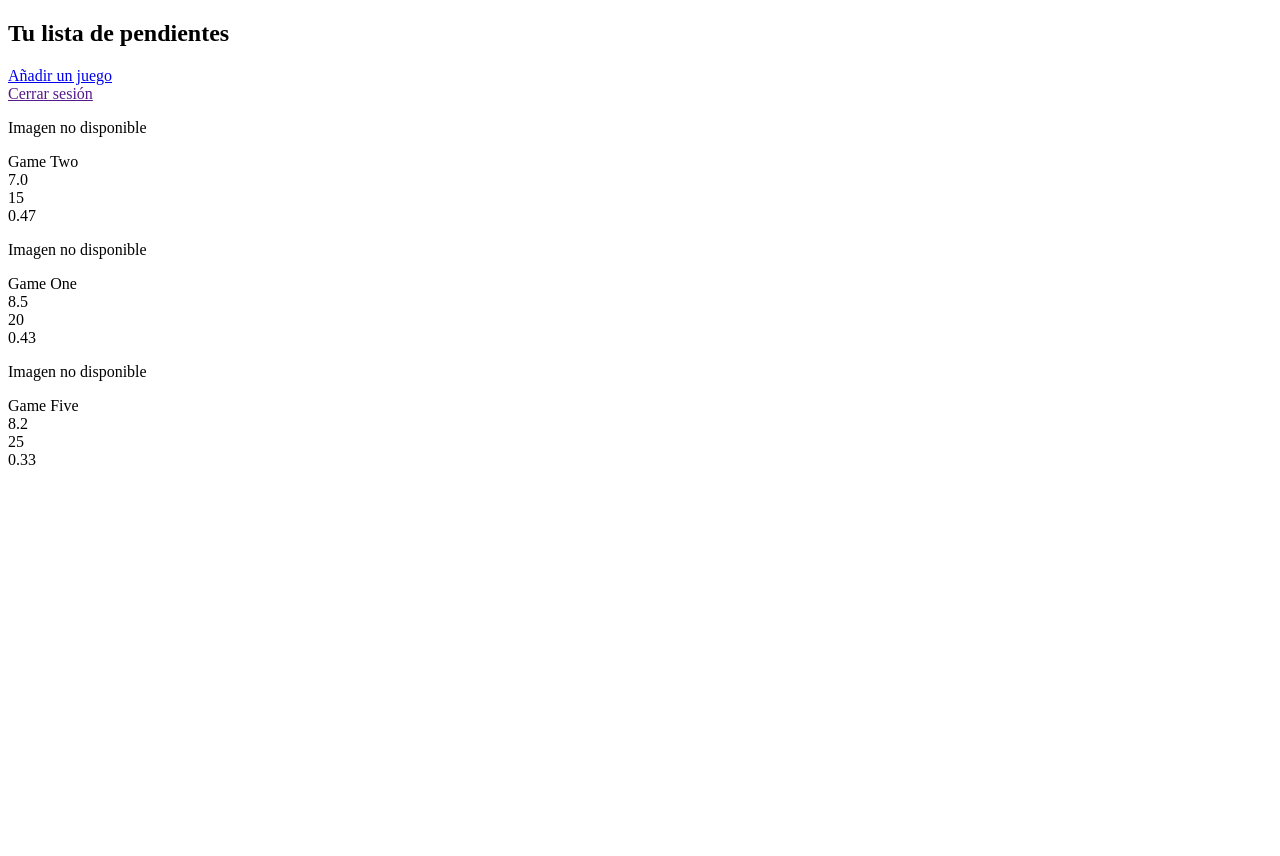
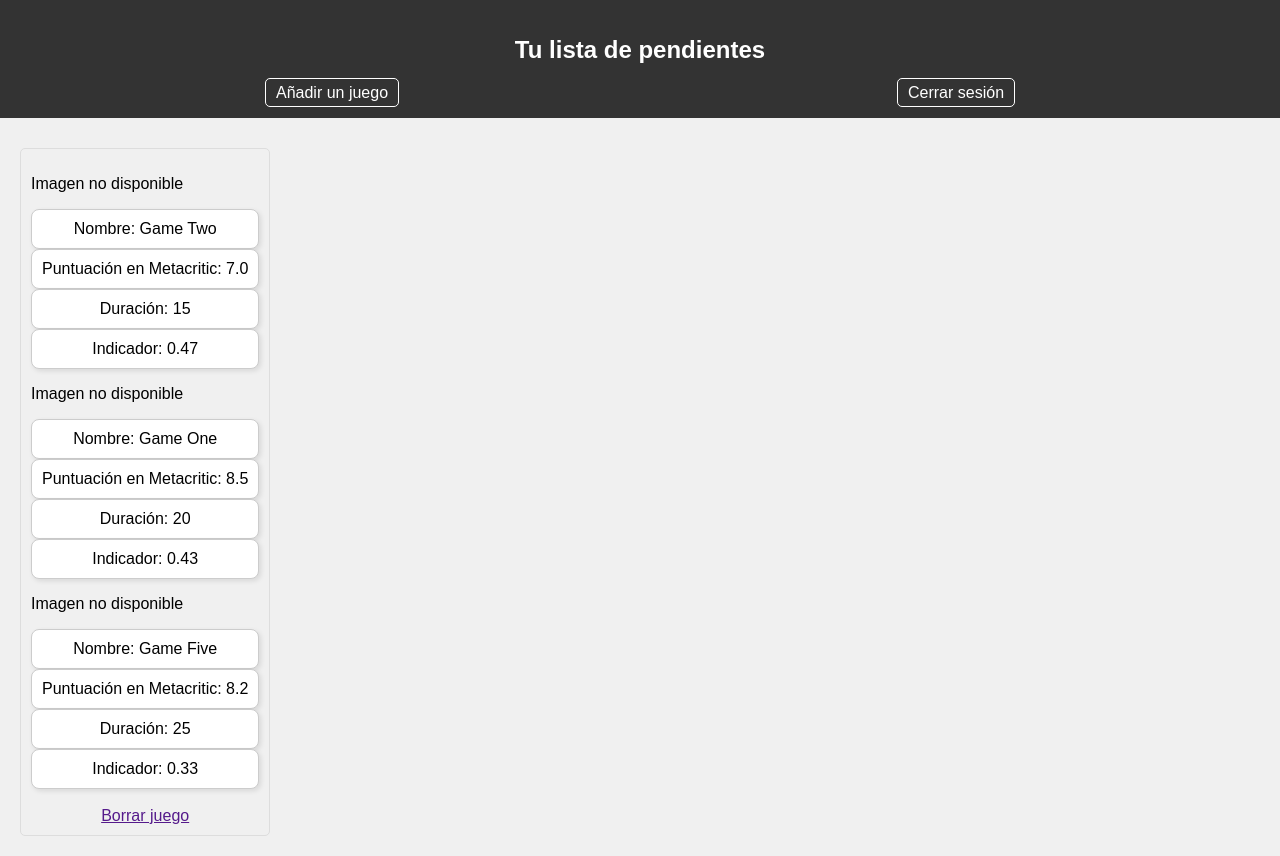
Before and after one commit to alockgoy/juegospendientes, a PHP site: page /php/principal.php in a window 1280 px wide. Before the commit the page ends 465 px from the top, so only its background shows below. Run offline with PHP 8.4, Linux system fonts and the light colour scheme; a user stored in the database is signed in; data comes from the database, SQL or seed files in the repository.

Commit message:
Añadiendo css
Falta hacer que los elementos se muestren en fila y no uno debajo de otro

```diff
--- a/css/principal.css
+++ b/css/principal.css
@@ -0,0 +1,74 @@
+/* Estilos generales */
+body {
+    font-family: sans-serif;
+    margin: 0;
+    padding: 0;
+    background-color: #f0f0f0;
+}
+
+header {
+    background-color: #333;
+    color: white;
+    padding: 1rem;
+    text-align: center;
+}
+
+nav {
+    display: flex;
+    justify-content: space-around;
+    margin-top: 10px;
+}
+
+nav a {
+    color: white;
+    text-decoration: none;
+    padding: 5px 10px;
+    border: 1px solid white;
+    border-radius: 5px;
+}
+
+nav a:hover{
+    background-color: white;
+    color: black;
+}
+
+main {
+    padding: 20px;
+}
+
+.contenedor {
+    display: inline-block;
+    flex-wrap: wrap;
+    justify-content: center;
+    gap: 20px;
+}
+
+.contenedor { /* Contenedor para los datos del juego */
+    border: 1px solid #ddd; /* Borde sutil */
+    padding: 10px;
+    border-radius: 5px; /* Bordes redondeados */
+    text-align: left; /* Alinea el texto a la izquierda */
+    margin-top: 10px; /* Separación de la imagen */
+}
+
+.contenedor a {
+    display: block;
+    text-align: center;
+}
+
+.texto {
+    border: 1px solid #ccc;
+    padding: 10px;
+    text-align: center;
+    box-shadow: 2px 2px 5px rgba(0, 0, 0, 0.1);
+    background-color: white;
+    border-radius: 8px;
+}
+
+img{
+    max-width: 300px;
+    max-height: 300px;
+    display: block;
+    margin: 0 auto 10px; /* Centra la imagen horizontalmente */
+    border-radius: 5px;
+}
--- a/index.html
+++ b/index.html
@@ -14,9 +14,9 @@
   <meta property="og:image" content=""/>
   <meta property="og:image:alt" content=""/>
 
-  <link rel="icon" href="/favicon.ico" sizes="any"/>
-  <link rel="icon" href="/icon.svg" type="image/svg+xml"/>
-  <link rel="apple-touch-icon" href="icon.png"/>
+  <link rel="icon" href="./favicon.ico" sizes="any"/>
+  <link rel="icon" href="./icon.svg" type="image/svg+xml"/>
+  <link rel="apple-touch-icon" href="./icon.png"/>
 
   <link rel="manifest" href="site.webmanifest"/>
   <meta name="theme-color" content="#fafafa"/>
--- a/php/principal.php
+++ b/php/principal.php
@@ -33,6 +33,7 @@ if (!isset($_SESSION['nombre_usuario'])) {
 <head>
     <meta charset="UTF-8">
     <meta name="viewport" content="width=device-width, initial-scale=1.0">
+    <link rel="stylesheet" type="text/css" href="../css/principal.css" />
     <title>Tus juegos pendientes</title>
 </head>
 
@@ -47,7 +48,7 @@ if (!isset($_SESSION['nombre_usuario'])) {
             </section>
 
             <section>
-                <a href="">Cerrar sesión</a>
+                <a href="./logout.php">Cerrar sesión</a>
             </section>
         </nav>
     </header>
@@ -91,10 +92,10 @@ if (!isset($_SESSION['nombre_usuario'])) {
                         }
 
                         // Mostrar otros datos
-                        echo '<div class="texto">' . htmlspecialchars($fila['nombre']) . '</div>';
-                        echo '<div class="texto">' . htmlspecialchars($fila['puntuacion_metacritic']) . '</div>';
-                        echo '<div class="texto">' . htmlspecialchars($fila['duracion_horas']) . '</div>';
-                        echo '<div class="texto">' . htmlspecialchars($fila['indicador']) . '</div>';
+                        echo '<div class="texto"> Nombre: ' . htmlspecialchars($fila['nombre']) . '</div>';
+                        echo '<div class="texto">Puntuación en Metacritic: ' . htmlspecialchars($fila['puntuacion_metacritic']) . '</div>';
+                        echo '<div class="texto">Duración: ' . htmlspecialchars($fila['duracion_horas']) . '</div>';
+                        echo '<div class="texto"> Indicador: ' . htmlspecialchars($fila['indicador']) . '</div>';
                     }
                 } else {
                     echo "<p><strong>No hay datos disponibles</strong></p>";
@@ -109,6 +110,8 @@ if (!isset($_SESSION['nombre_usuario'])) {
                 die("Error generando la tabla: " . $e->getMessage());
             }
             ?>
+            <br/>
+            <a href="">Borrar juego</a>
         </div>
     </main>
 
```
Also changed, not shown: php/logout.php (added, +14 -0 lines), img/avatares_juegos/poster_679120a21e151_baldurs.webp (added), 1 other file.
